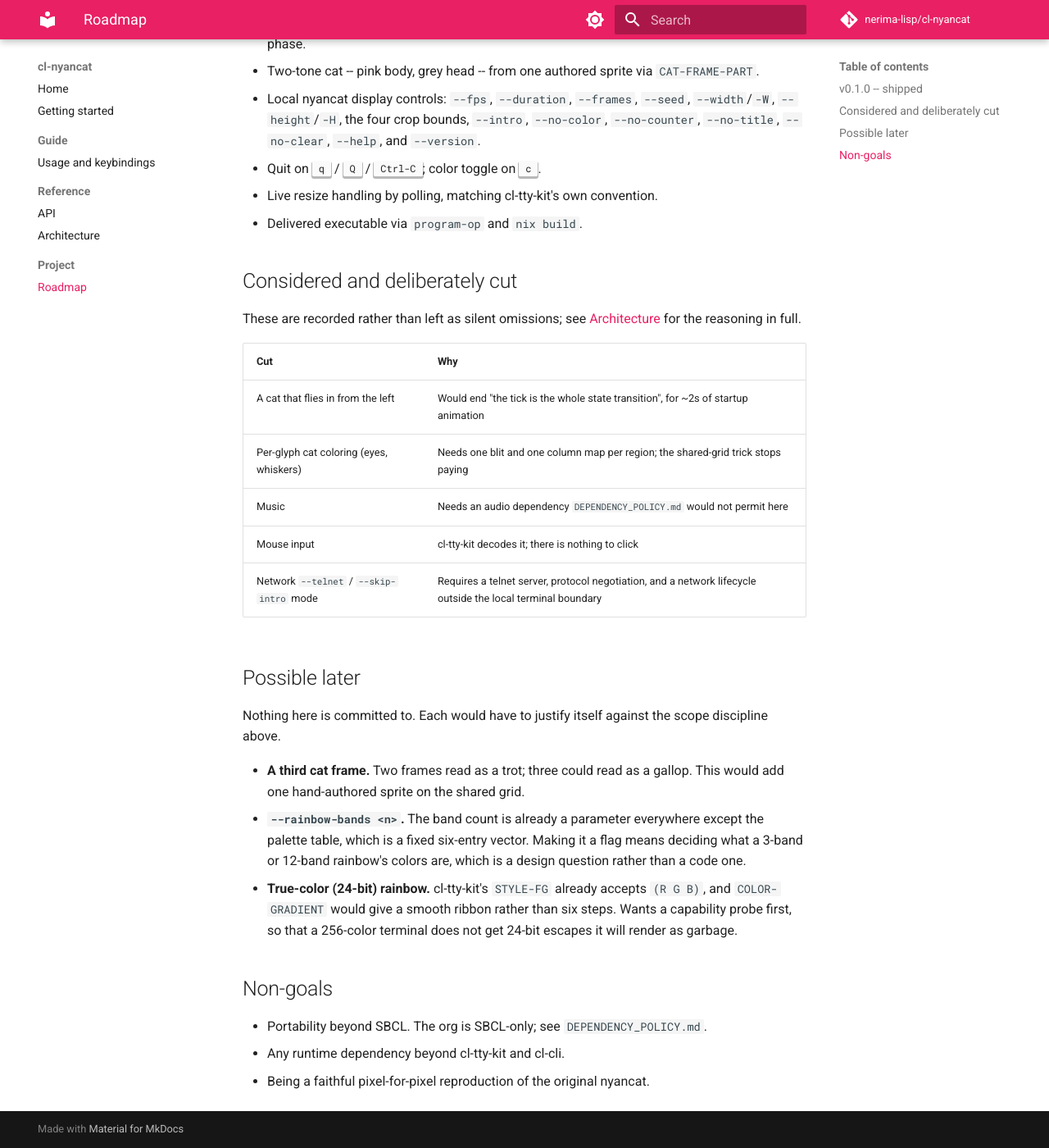
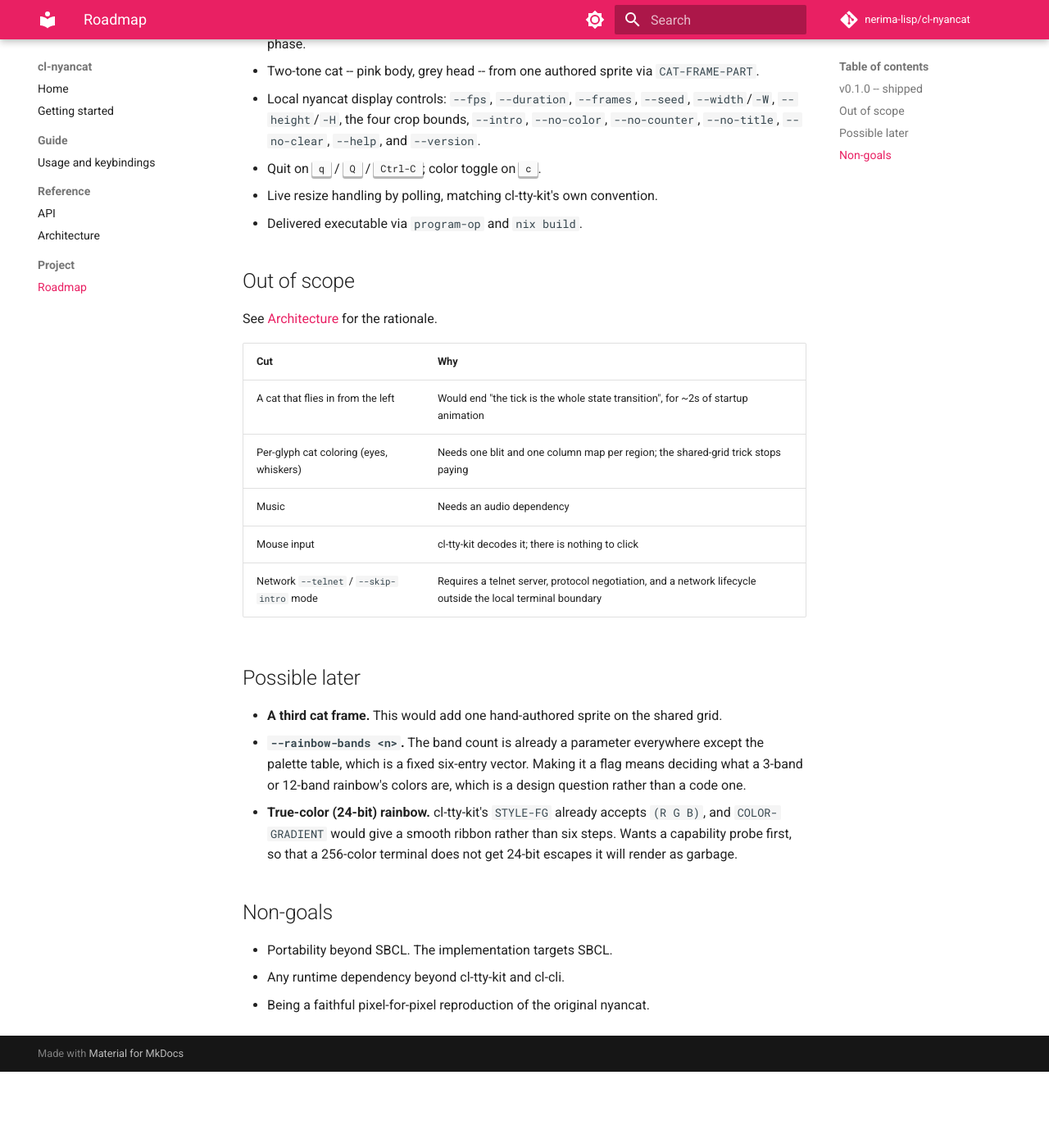
Before and after one commit to nerima-lisp/cl-nyancat, an MkDocs documentation site: the page built from docs/src/project/roadmap.md, in a window 1280 px wide and 1400 px high, scrolled down 374 px. Shown: the whole window at 82% size. Built offline with MkDocs 1.6.1 and Material for MkDocs 9.7.7, drawn with Linux system fonts in a browser that asks for light colours; comment, search, counter and statistics services are not loaded; after the commit the page ends 1681 px from its top, so only the background shows below that.

Commit message:
Trim subjective project prose

```diff
--- a/docs/src/project/roadmap.md
+++ b/docs/src/project/roadmap.md
@@ -22,27 +22,23 @@ that makes the current version testable without a terminal.
 - Live resize handling by polling, matching cl-tty-kit's own convention.
 - Delivered executable via `program-op` and `nix build`.
 
-## Considered and deliberately cut
+## Out of scope
 
-These are recorded rather than left as silent omissions; see
-[Architecture](../reference/architecture.md#deliberately-not-built) for the
-reasoning in full.
+See [Architecture](../reference/architecture.md#deliberately-not-built) for
+the rationale.
 
 | Cut | Why |
 | --- | --- |
 | A cat that flies in from the left | Would end "the tick is the whole state transition", for ~2s of startup animation |
 | Per-glyph cat coloring (eyes, whiskers) | Needs one blit and one column map per region; the shared-grid trick stops paying |
-| Music | Needs an audio dependency `DEPENDENCY_POLICY.md` would not permit here |
+| Music | Needs an audio dependency |
 | Mouse input | cl-tty-kit decodes it; there is nothing to click |
 | Network `--telnet` / `--skip-intro` mode | Requires a telnet server, protocol negotiation, and a network lifecycle outside the local terminal boundary |
 
 ## Possible later
 
-Nothing here is committed to. Each would have to justify itself against the
-scope discipline above.
-
-- **A third cat frame.** Two frames read as a trot; three could read as a
-  gallop. This would add one hand-authored sprite on the shared grid.
+- **A third cat frame.** This would add one hand-authored sprite on the shared
+  grid.
 - **`--rainbow-bands <n>`.** The band count is already a parameter everywhere
   except the palette table, which is a fixed six-entry vector. Making it a flag
   means deciding what a 3-band or 12-band rainbow's colors are, which is a
@@ -54,6 +50,6 @@ scope discipline above.
 
 ## Non-goals
 
-- Portability beyond SBCL. The org is SBCL-only; see `DEPENDENCY_POLICY.md`.
+- Portability beyond SBCL. The implementation targets SBCL.
 - Any runtime dependency beyond cl-tty-kit and cl-cli.
 - Being a faithful pixel-for-pixel reproduction of the original nyancat.
```
Also changed, not shown: docs/src/index.md (+1 -1 lines), docs/src/reference/architecture.md (+1 -2 lines), 6 other files.
